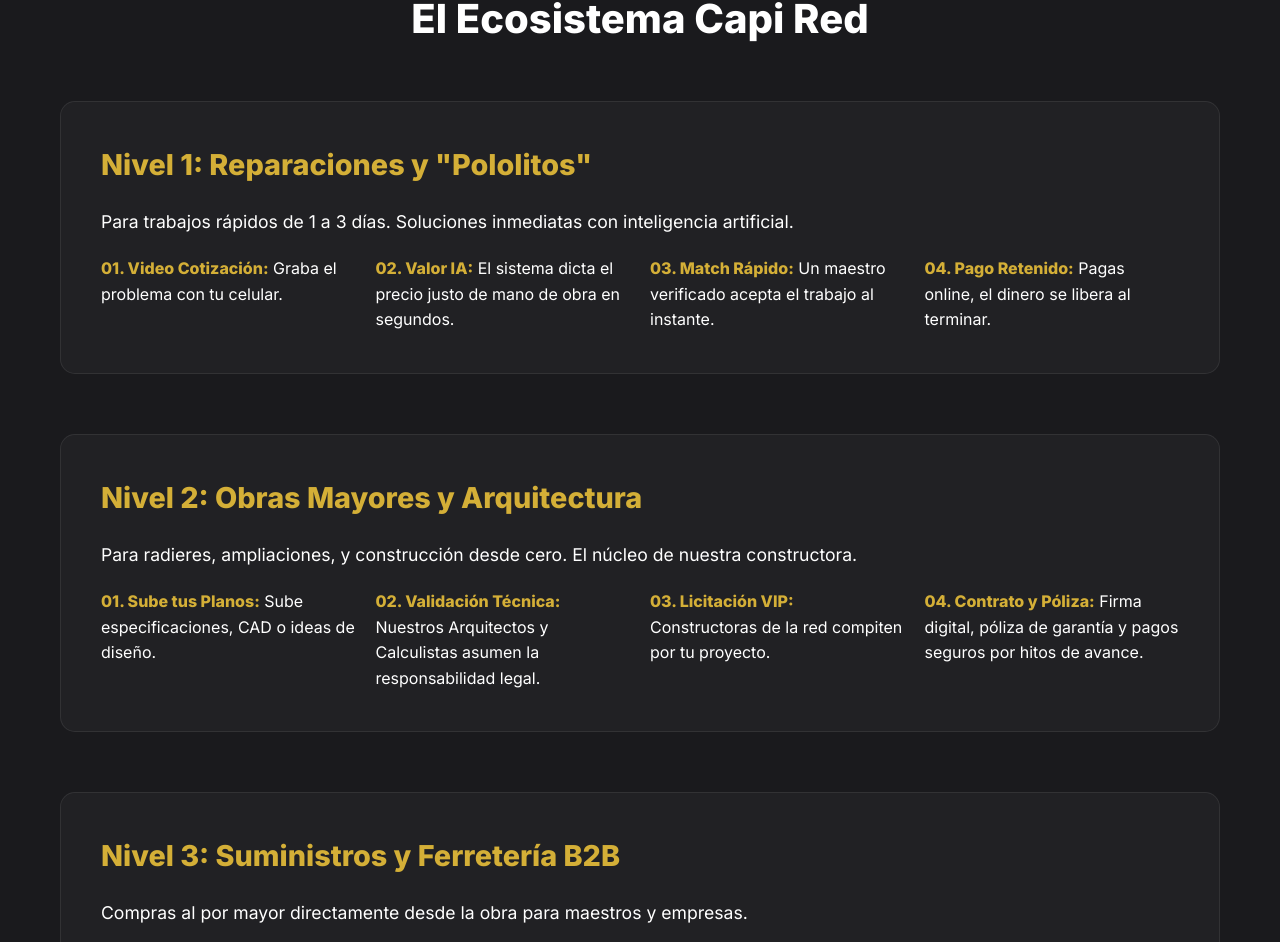
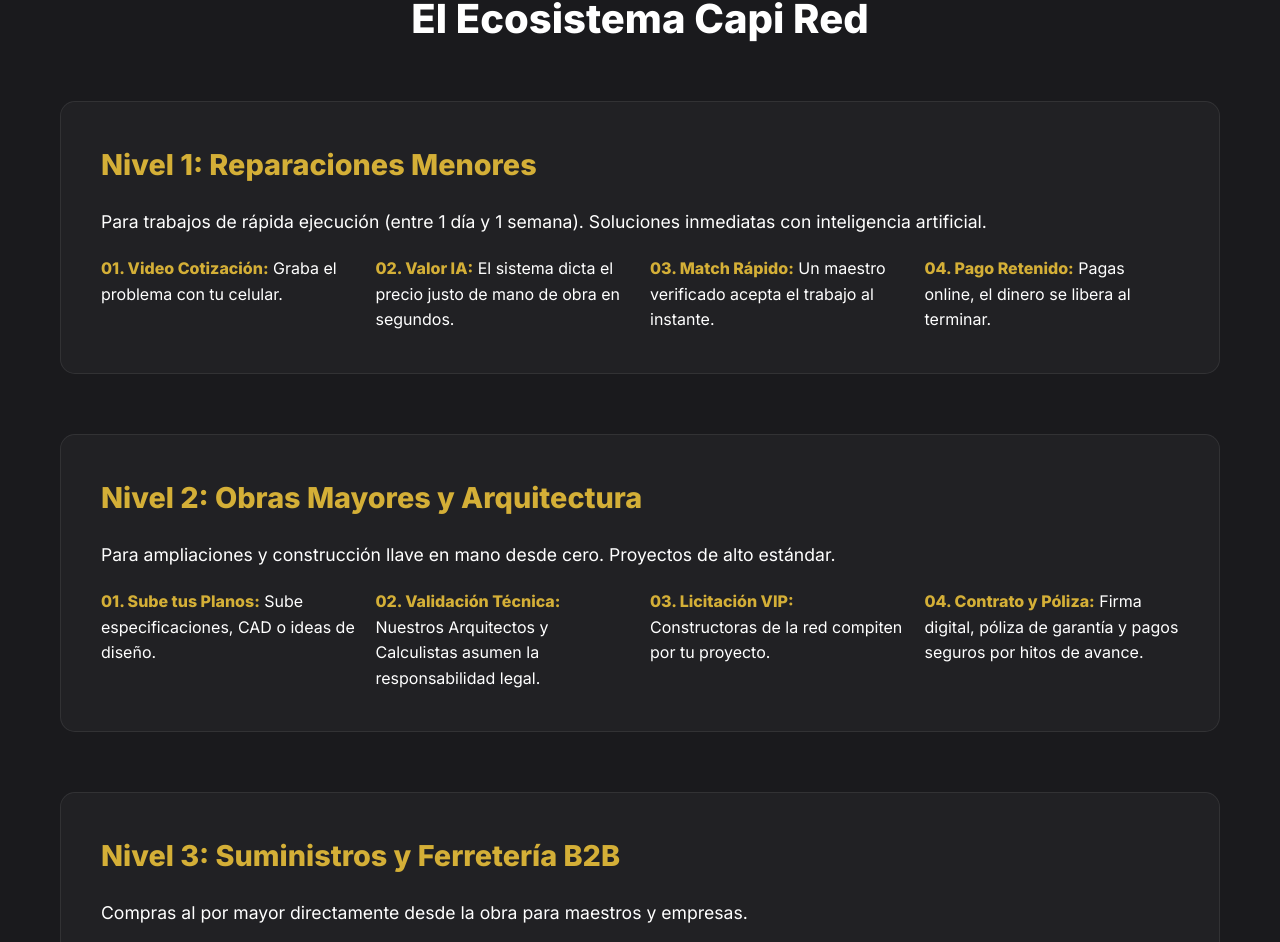
Before and after one commit to constructoracapizapallar-glitch/CapiZapallar-Web, a Next.js app in the folder capired-app/: page /capired-app/out/ in a window 1280 px wide. Shown: the part 801-1743 px from the top of the page. Built offline with nearby package versions, Linux system fonts and the light colour scheme.

Commit message:
Corregir copys de Niveles 1 y 2 según feedback

```diff
--- a/capired-app/src/app/page.tsx
+++ b/capired-app/src/app/page.tsx
@@ -130,8 +130,8 @@ export default function CapiRedLanding() {
 
           {/* Nivel 1 */}
           <div style={{ marginBottom: '60px', textAlign: 'left', background: 'rgba(255,255,255,0.03)', padding: '40px', borderRadius: '15px', border: '1px solid rgba(255,255,255,0.08)' }}>
-            <h3 style={{ fontSize: '1.8rem', color: 'var(--capi-gold)', marginBottom: '20px' }}>Nivel 1: Reparaciones y "Pololitos"</h3>
-            <p style={{ color: 'var(--capi-white)', fontSize: '1.1rem', marginBottom: '20px' }}>Para trabajos rápidos de 1 a 3 días. Soluciones inmediatas con inteligencia artificial.</p>
+            <h3 style={{ fontSize: '1.8rem', color: 'var(--capi-gold)', marginBottom: '20px' }}>Nivel 1: Reparaciones Menores</h3>
+            <p style={{ color: 'var(--capi-white)', fontSize: '1.1rem', marginBottom: '20px' }}>Para trabajos de rápida ejecución (entre 1 día y 1 semana). Soluciones inmediatas con inteligencia artificial.</p>
             <div style={{ display: 'grid', gridTemplateColumns: 'repeat(auto-fit, minmax(200px, 1fr))', gap: '20px' }}>
               <div><strong style={{ color: 'var(--capi-gold)' }}>01. Video Cotización:</strong> <span style={{ color: 'var(--capi-white)' }}>Graba el problema con tu celular.</span></div>
               <div><strong style={{ color: 'var(--capi-gold)' }}>02. Valor IA:</strong> <span style={{ color: 'var(--capi-white)' }}>El sistema dicta el precio justo de mano de obra en segundos.</span></div>
@@ -143,7 +143,7 @@ export default function CapiRedLanding() {
           {/* Nivel 2 */}
           <div style={{ marginBottom: '60px', textAlign: 'left', background: 'rgba(255,255,255,0.03)', padding: '40px', borderRadius: '15px', border: '1px solid rgba(255,255,255,0.08)' }}>
             <h3 style={{ fontSize: '1.8rem', color: 'var(--capi-gold)', marginBottom: '20px' }}>Nivel 2: Obras Mayores y Arquitectura</h3>
-            <p style={{ color: 'var(--capi-white)', fontSize: '1.1rem', marginBottom: '20px' }}>Para radieres, ampliaciones, y construcción desde cero. El núcleo de nuestra constructora.</p>
+            <p style={{ color: 'var(--capi-white)', fontSize: '1.1rem', marginBottom: '20px' }}>Para ampliaciones y construcción llave en mano desde cero. Proyectos de alto estándar.</p>
             <div style={{ display: 'grid', gridTemplateColumns: 'repeat(auto-fit, minmax(200px, 1fr))', gap: '20px' }}>
               <div><strong style={{ color: 'var(--capi-gold)' }}>01. Sube tus Planos:</strong> <span style={{ color: 'var(--capi-white)' }}>Sube especificaciones, CAD o ideas de diseño.</span></div>
               <div><strong style={{ color: 'var(--capi-gold)' }}>02. Validación Técnica:</strong> <span style={{ color: 'var(--capi-white)' }}>Nuestros Arquitectos y Calculistas asumen la responsabilidad legal.</span></div>
```
Also changed, not shown: 16 other files (tests, documents, lock files or other folders).
